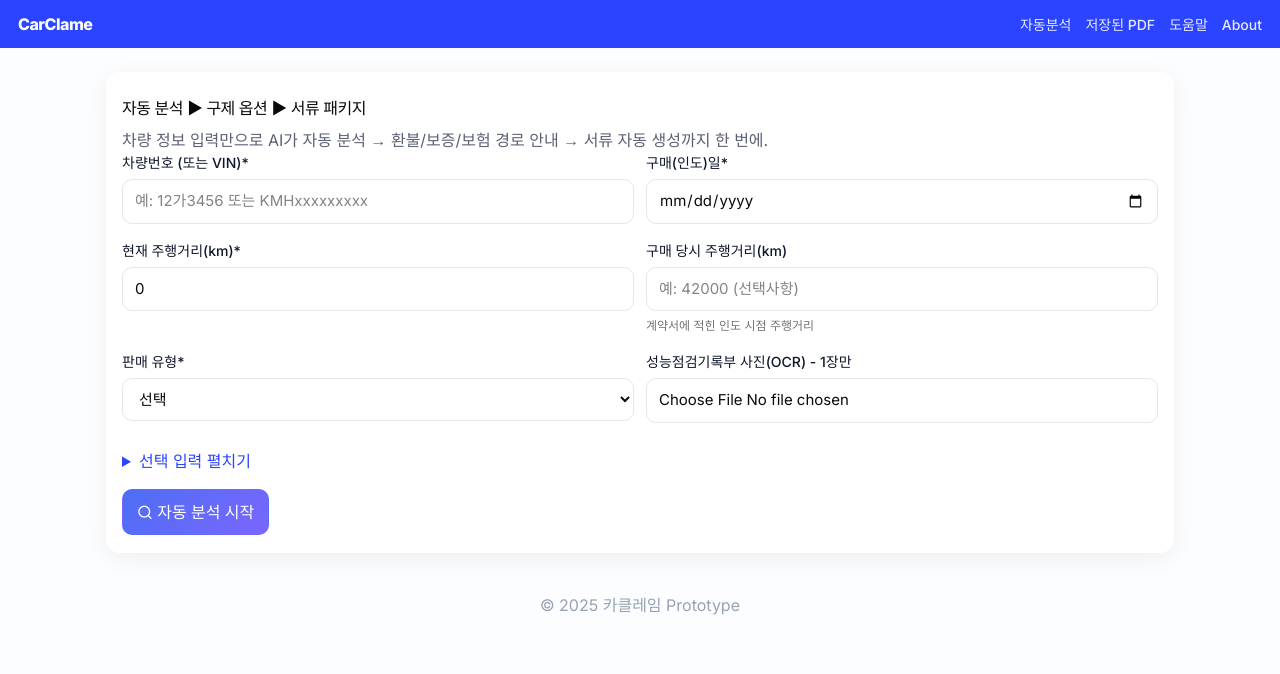
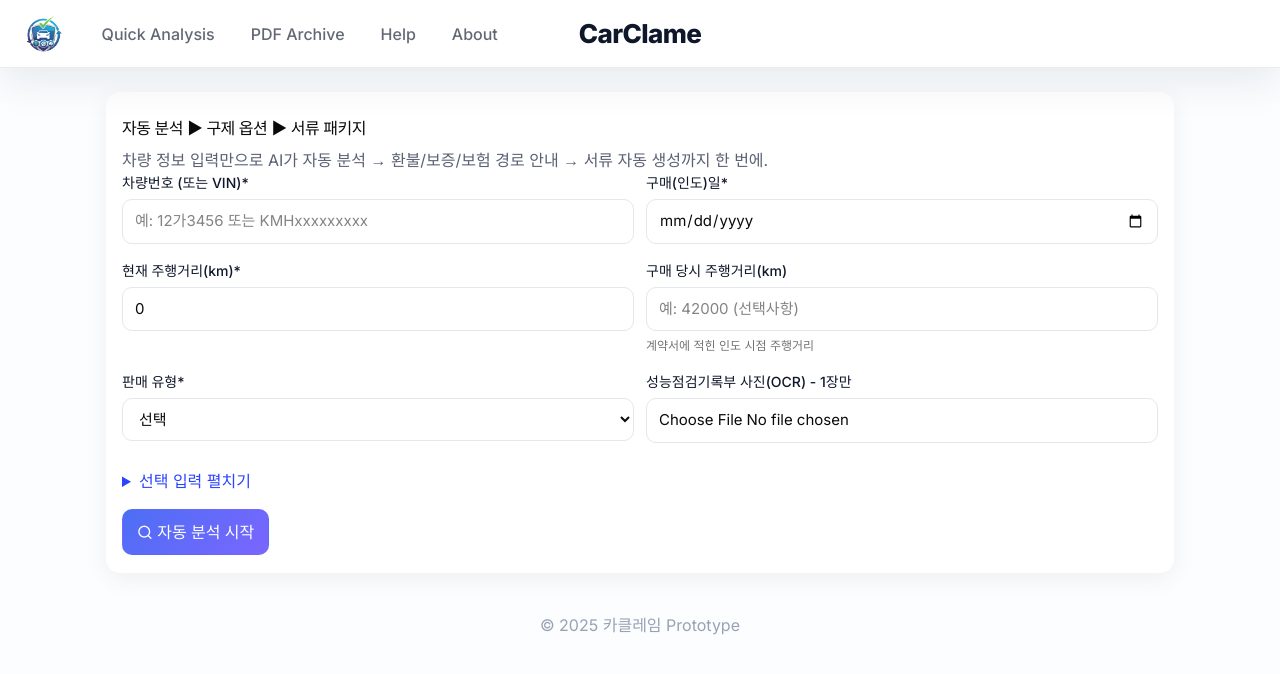
Before and after one commit to GabrielP2017/CarClame, a Next.js app: page /analysis in a window 1280 px wide. Shown: the top 674 px of the page. Built offline with nearby package versions, Linux system fonts and the light colour scheme.

Commit message:
임시수정

```diff
--- a/src/app/analysis/page.tsx
+++ b/src/app/analysis/page.tsx
@@ -1,7 +1,8 @@
 "use client";
 
+import Image from "next/image";
+import Link from "next/link";
 import { useState } from "react";
-import Header from "@/components/Header";
 import IntakeForm from "@/components/IntakeForm";
 import DiagnosisSection from "@/components/DiagnosisSection";
 import OptionsSection from "@/components/OptionsSection";
@@ -11,6 +12,14 @@
 import { daysBetween } from "@/lib/utils";
 import { mapApiToDiagnosis } from "@/lib/mapApiToDiagnosis";
 import Swal from "sweetalert2";
+import titleIcon from "@/img/TitleIcon.png";
+
+const navLinks = [
+  { label: "Quick Analysis", href: "/analysis" },
+  { label: "PDF Archive", href: "/saved-pdf" },
+  { label: "Help", href: "/help" },
+  { label: "About", href: "/about" },
+];
 
 export default function AnalysisPage() {
   const [formData, setFormData] = useState<FormData>({
@@ -128,7 +137,31 @@
 
   return (
     <>
-      <Header />
+      <header className="marketing-header">
+        <div className="marketing-left">
+          <Link
+            href="/"
+            className="marketing-logo"
+            aria-label="CarClame 메인으로 이동"
+          >
+            <Image
+              src={titleIcon}
+              alt="CarClame"
+              width={36}
+              height={36}
+              priority
+            />
+          </Link>
+          <nav className="marketing-nav">
+            {navLinks.map((link) => (
+              <Link key={link.href} href={link.href}>
+                {link.label}
+              </Link>
+            ))}
+          </nav>
+        </div>
+        <span className="marketing-center">CarClame</span>
+      </header>
       <main className="page">
         <IntakeForm
           formData={formData}
--- a/src/app/page.tsx
+++ b/src/app/page.tsx
@@ -6,9 +6,9 @@
 import titleIcon from "@/img/TitleIcon.png";
 
 const navLinks = [
-  { label: "자동분석", href: "/analysis" },
-  { label: "저장된 PDF", href: "/saved-pdf" },
-  { label: "도움말", href: "/help" },
+  { label: "Quick Analysis", href: "/analysis" },
+  { label: "PDF Archive", href: "/saved-pdf" },
+  { label: "Help", href: "/help" },
   { label: "About", href: "/about" },
 ];
 
```
